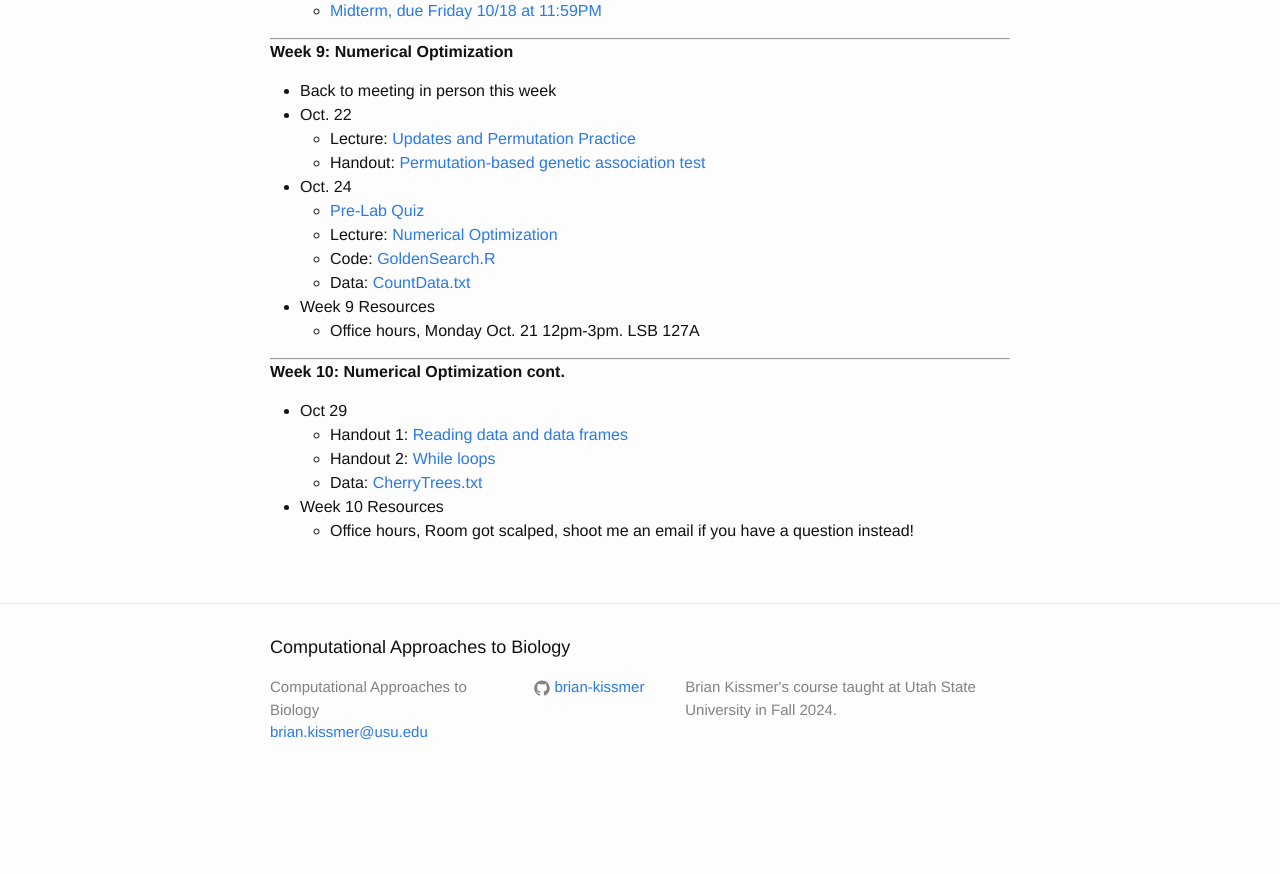
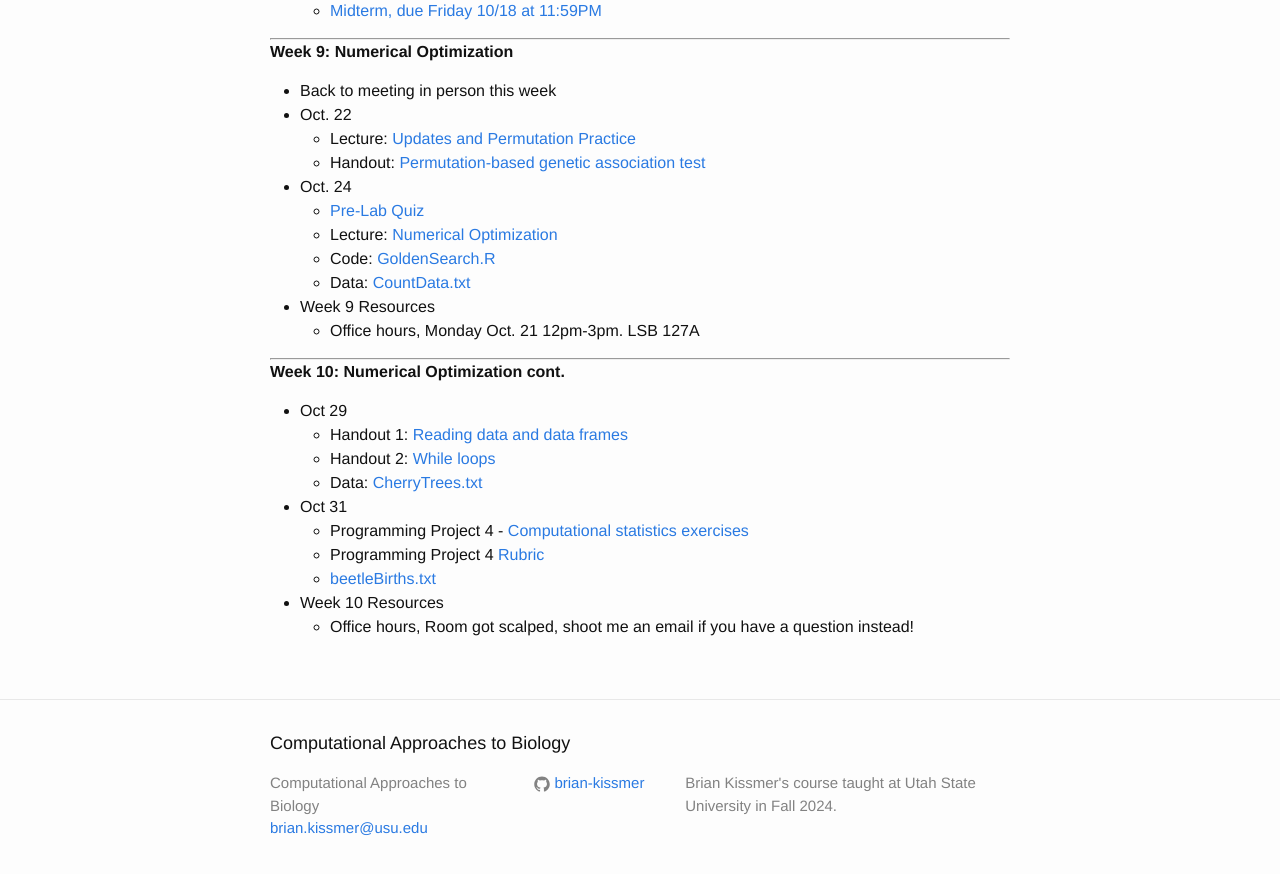
Before and after one commit to brian-kissmer/brian-kissmer.github.io, a Jekyll site: the page built from Schedule.md, in a window 1280 px wide and 900 px high, scrolled down 2448 px. Shown: the top 874 px of the window. Built offline with Jekyll 4.4.1, drawn with Linux system fonts in a browser that asks for light colours; before the commit the page ends 3252 px from its top, so only the background shows below that.

Commit message:
Update Schedule.md

```diff
--- a/Schedule.md
+++ b/Schedule.md
@@ -143,5 +143,9 @@ layout: page
     * Handout 1: [Reading data and data frames]({{ site.baseurl }}/worksheets/dataframes.html)
     * Handout 2: [While loops]({{ site.baseurl }}/worksheets/while_loops.html)
     * Data: [CherryTrees.txt]({{ site.baseurl }}/data/CherryTrees.txt)
+* Oct 31
+    * Programming Project 4 - [Computational statistics exercises]({{ site.baseurl }}/programming_projects/programming_project4.html)
+    * Programming Project 4 [Rubric]({{ site.baseurl }}/rubrics/pp4_rubric.html)
+    * [beetleBirths.txt]({{ site.baseurl }}/data/beetleBirths.txt)
 * Week 10 Resources
     * Office hours, Room got scalped, shoot me an email if you have a question instead!
```
